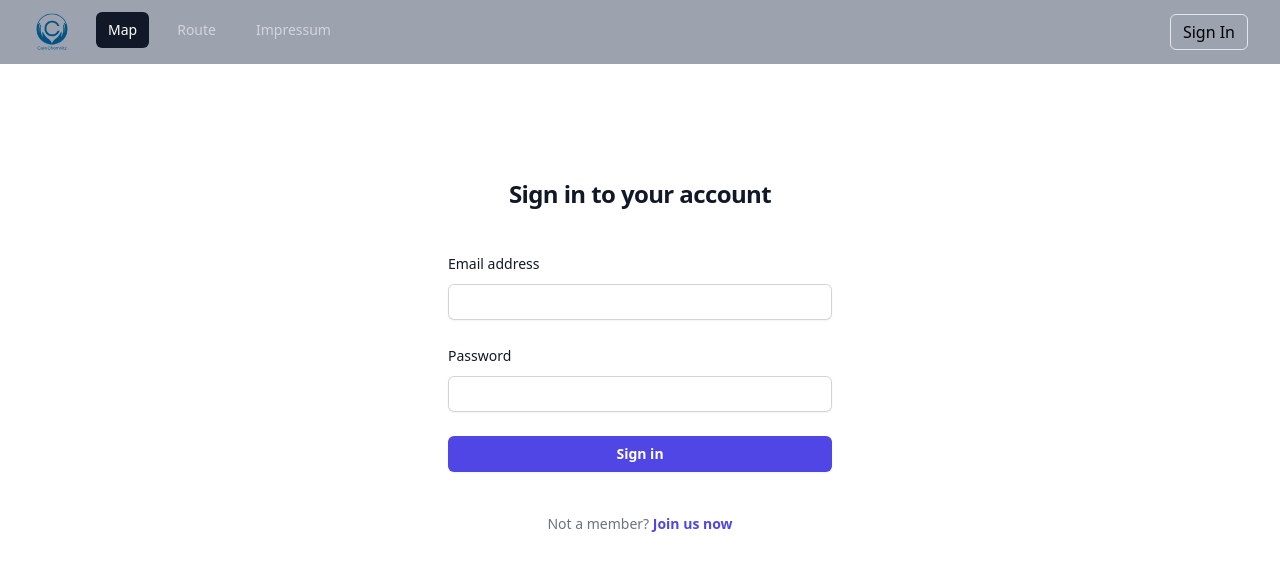
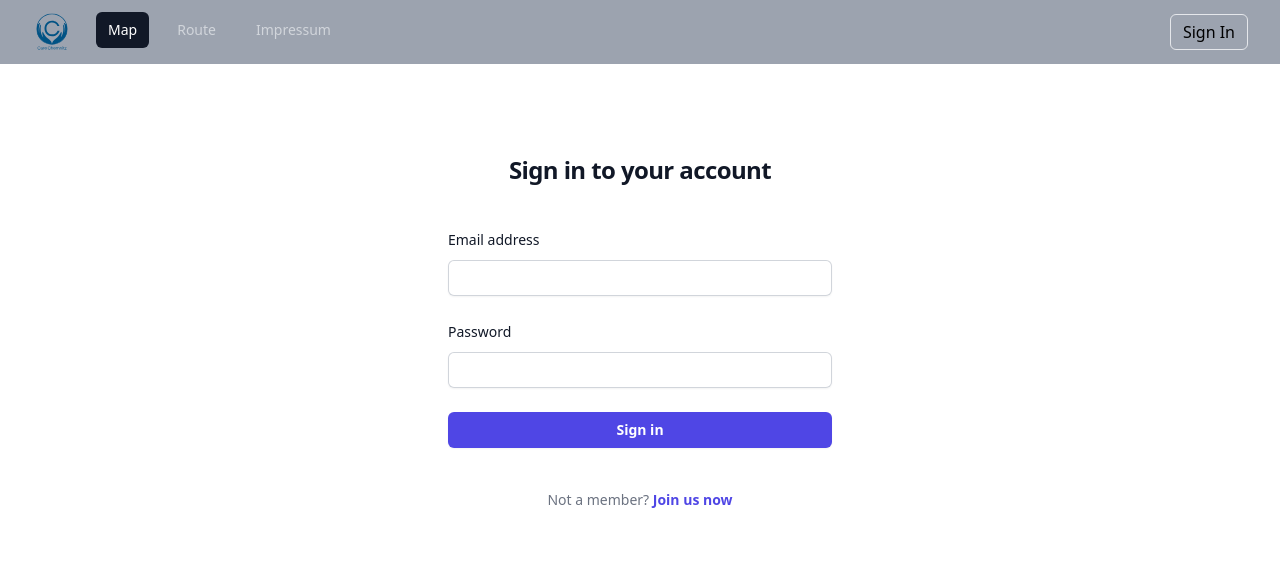
Before and after one commit to y0ungchoi/CareChemnitz, a React (Vite) app in the folder client/: page /signin in a window 1280 px wide. Shown: the top 570 px of the page. Built offline with nearby package versions, Linux system fonts and the light colour scheme.

Commit message:
Changed Outlet UI

```diff
--- a/client/src/App.jsx
+++ b/client/src/App.jsx
@@ -5,9 +5,7 @@ const App = () => {
   return (
     <div className="min-h-full">
       <Navbar />
-      <div className="mx-auto max-w-7xl py-6 sm:px-6 lg:px-8">
-        <Outlet />
-      </div>
+      <Outlet />
     </div>
   );
 };
```
